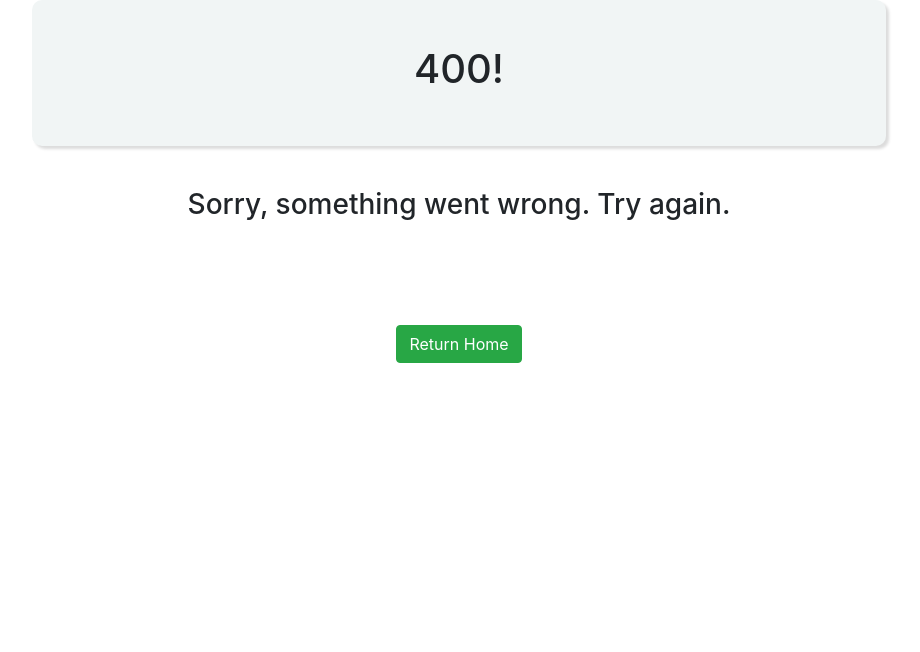
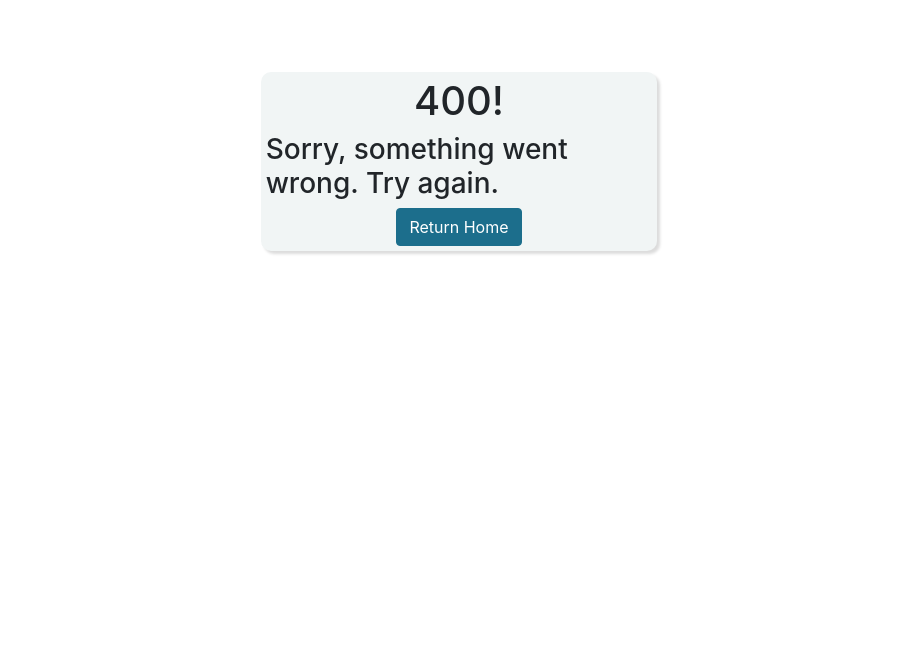
Before and after one commit to hfolcot/issue-tracker, a Django app: template templates/400.html in a window 1280 px wide. Shown: the part 56-708 px from the top of the page, without its empty margins (181-1101 px from the left). Run offline with Django 3.2, Linux system fonts and the light colour scheme; the template is opened without the code that fills it, so the values that code supplies are empty; some libraries are stand-ins or nearby versions.

Commit message:
style updates to custom errors

```diff
--- a/templates/400.html
+++ b/templates/400.html
@@ -1,16 +1,17 @@
 {% extends 'base.html' %}
 {% block content %}
-<div class="row">
-	<div class="col-12 grey-card">
-		<div class="d-flex justify-content-center align-items-center max-height">
-			<h1>400!</h1>
-		</div>
-		<div class="d-flex justify-content-center align-items-center max-height">
-
-			<h3>Sorry, something went wrong. Try again.</h3>
-		</div>
-		<div class="d-flex justify-content-center align-items-center max-height">
-			<a href="{% url 'home' %}" class='btn btn-success'>Return Home</a>
+<div class="row mt-4">
+	<div class="col-12 col-sm-10 offset-sm-1 col-md-6 offset-md-3 d-flex justify-content-center">
+		<div class="grey-card mt-5">
+			<div class="d-flex justify-content-center">
+				<h1>400!</h1>
+			</div>
+			<div class="d-flex justify-content-center">
+				<h3>Sorry, something went wrong. Try again.</h3>
+			</div>
+			<div class="d-flex justify-content-center">
+				<a class="btn btn-primary" href="{% url 'Home' %}">Return Home</a>
+			</div>
 		</div>
 	</div>
 </div>
```
Also changed, not shown: templates/404.html (+12 -10 lines), templates/500.html (+12 -10 lines).
